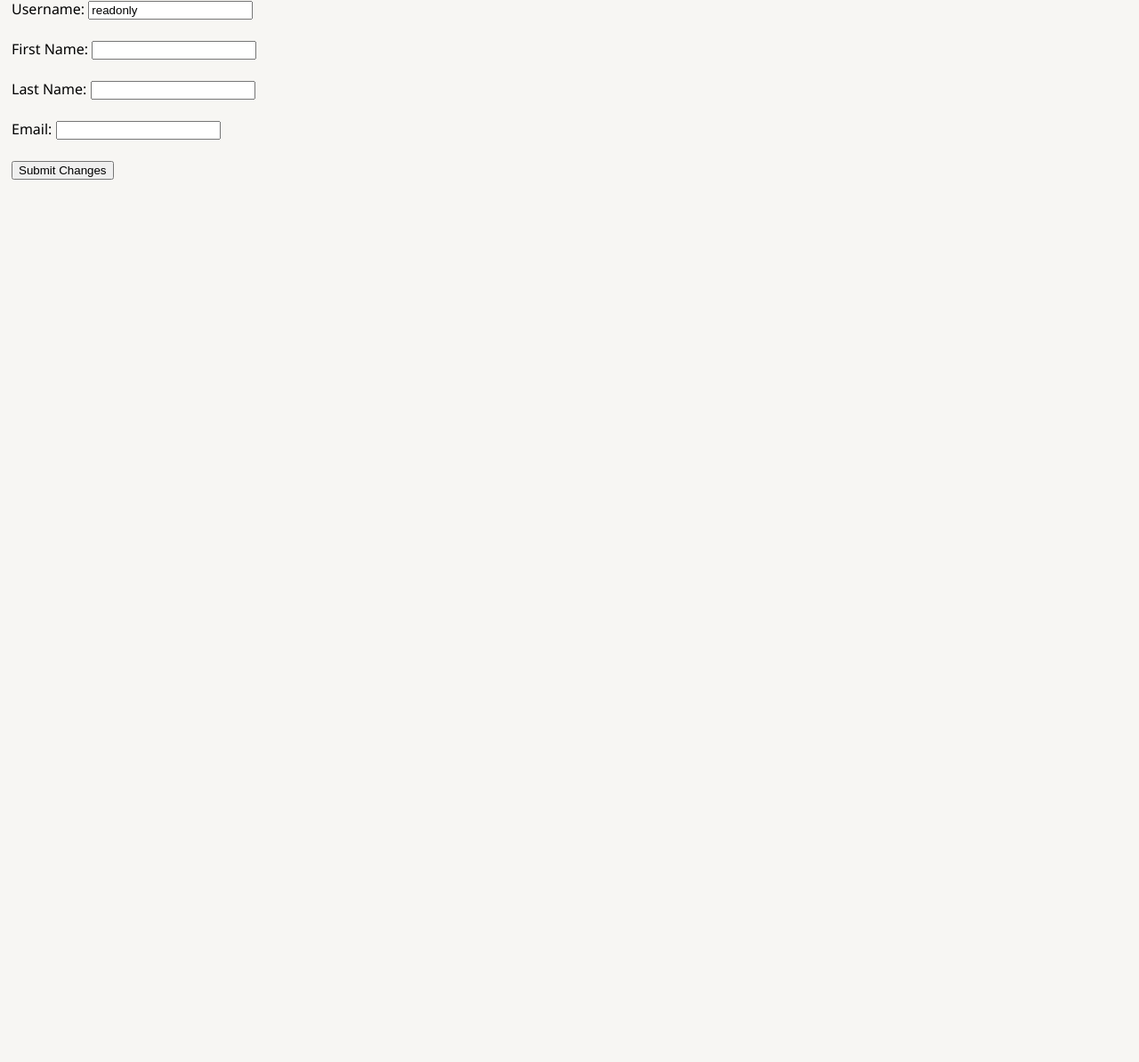
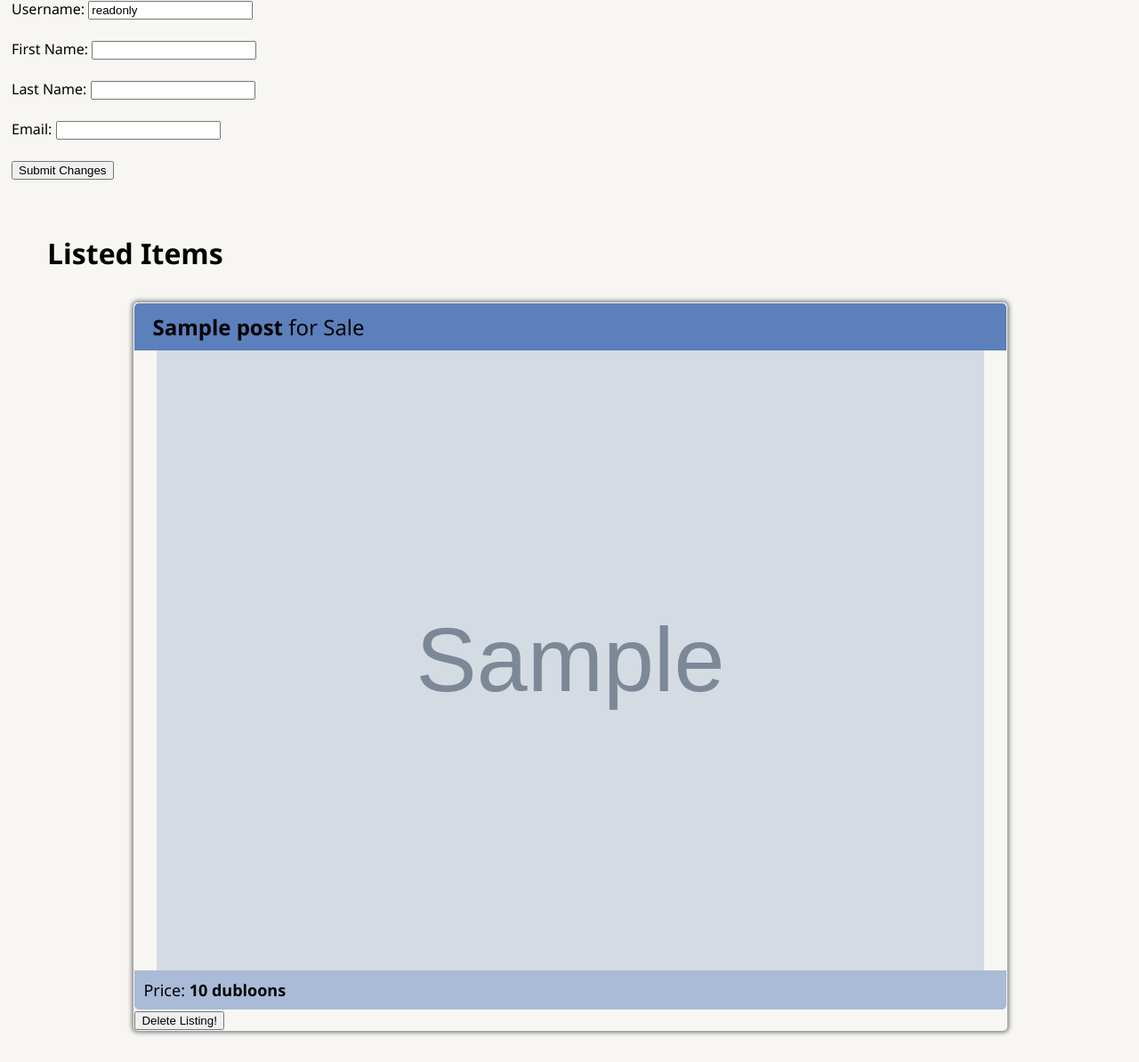
Before and after one commit to NickOtt/CSDS395_Project, a Django app: template ecommerce_site/templates/ecommerce_site/account.html in a window 1280 px wide. Shown: the part 140-1334 px from the top of the page at 89% size. Before the commit the page ends 342 px from the top, so only its background shows below. Run offline with Django 4.2, Linux system fonts and the light colour scheme; the template is opened without the code that fills it: most values are stand-ins (such as "Sample title", 1, 10 or a date in 2020); grey boxes marked "Sample" are stand-in pictures.

Commit message:
awesome deletion implemented

```diff
--- a/ecommerce_site/templates/ecommerce_site/account.html
+++ b/ecommerce_site/templates/ecommerce_site/account.html
@@ -15,6 +15,32 @@ Account Info
     <input type="text" id="last_name" name="last_name"  value={{request.user.last_name}}><br> <br>
     <label for="price">Email:</label>
     <input type="text" id="email" name="email"  value={{request.user.email}}><br><br>
-    <button type="submit">Submit Changes</button>
+    <button type="submit", id="change_info">Submit Changes</button>
   </form>
+  {% if post_list %}
+  <table class="post_list">
+    <h1 class="home-title">Listed Items</h1>
+    {% for post in post_list %}
+    <form action="{% url 'delete_listing' post.pk %}" method="POST" enctype="multipart/form-data">
+      {% csrf_token %}
+      <div class="post-body">
+          <div>
+              <td>
+                  <div class="post-title">
+                      <strong>{{ post.title }}</strong> for Sale
+                  </div>
+                  <div class="post-img-box">
+                      <img class="post-img" src="{{ post.image.url }}" alt="image not found" >
+                  </div>
+                  <div class="post-info">
+                      <div>Price: <strong>{{ post.price }} dubloons</strong></div>
+                  </div>
+                  <button type="submit"> Delete Listing! </button>
+              </td>
+          </div>
+      </div>
+      {% endfor %}
+    </form>
+  </table>
+  {% endif %}
 {% endblock %}
--- a/ecommerce_site/urls.py
+++ b/ecommerce_site/urls.py
@@ -11,6 +11,8 @@ urlpatterns = [
     path('post_success/<int:pk>', views.post_success, name='post_success'),
     path('register/', views.register, name="register"),
     path("account/", views.account, name="account"),
+    path("delete_listing/<int:pk>", views.delete_listing, name="delete_listing"),
+
     path("", include("django.contrib.auth.urls")),
     #path("login/", views.LoginView.as_view(), name="login"),
     #path("logout/", views.LogoutView.as_view(), name="logout"),
```
Also changed, not shown: ecommerce_site/views.py (+9 -3 lines), db.sqlite3.
